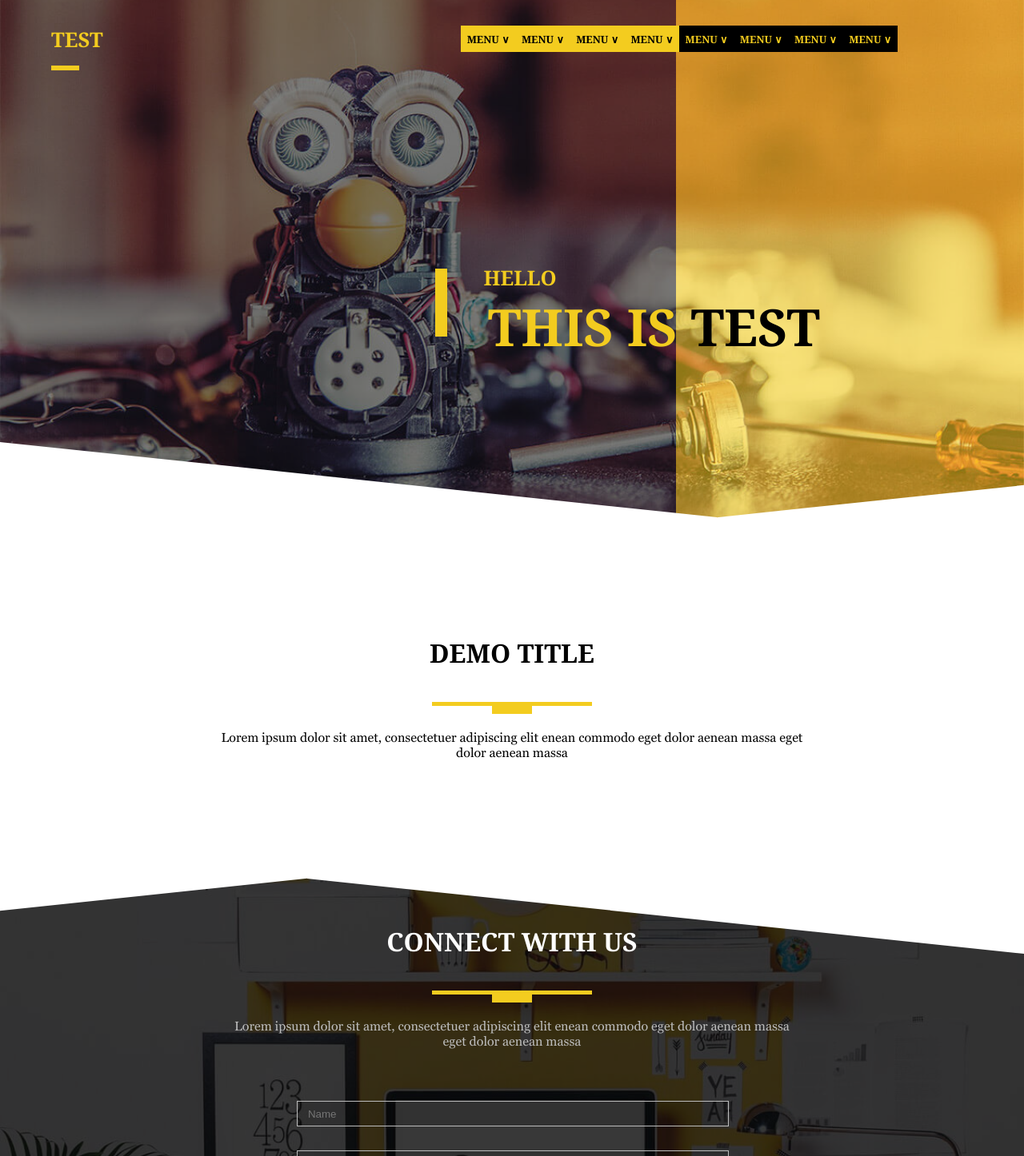
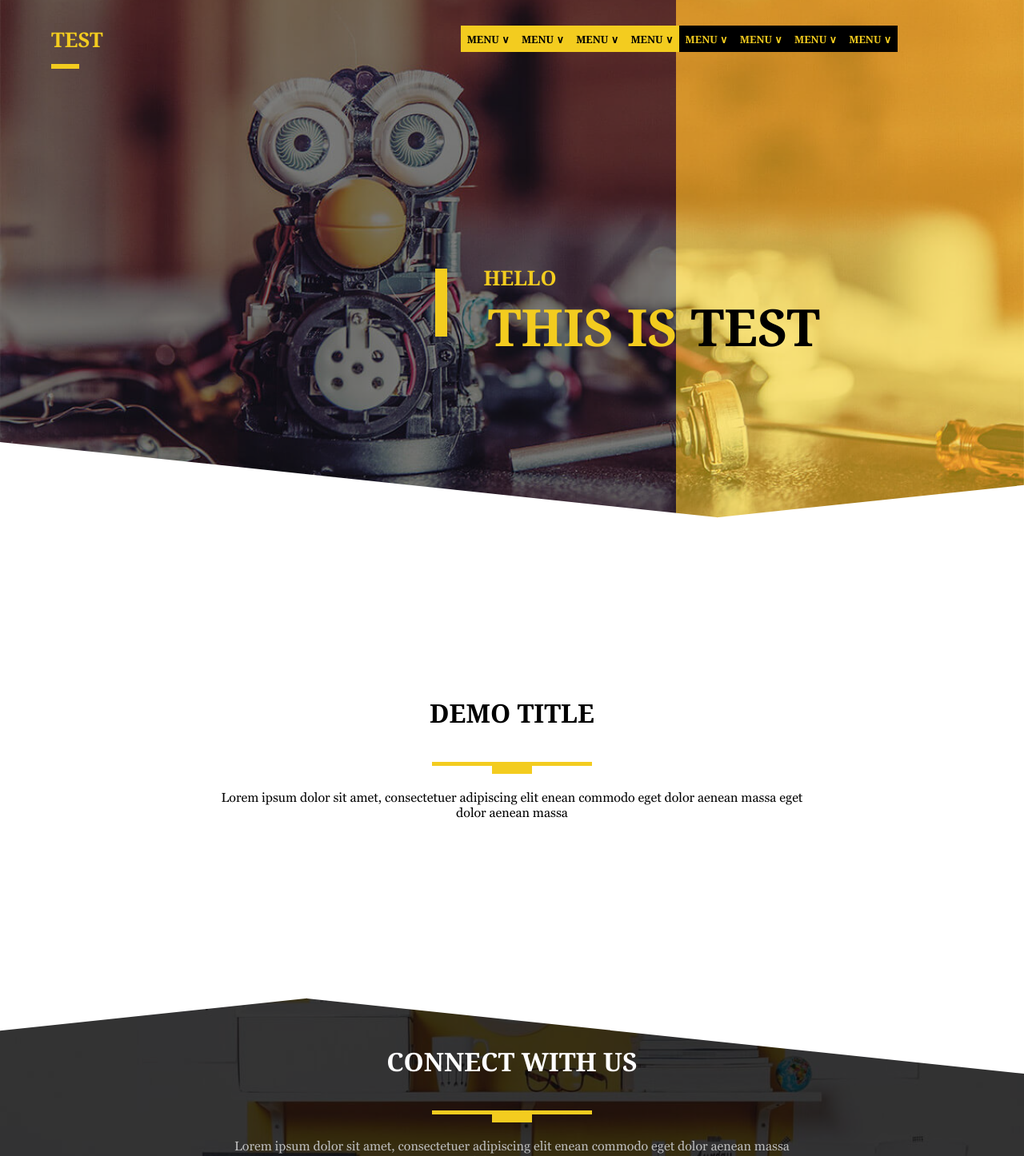
Before and after one commit to uladzimir-yeudakimovich/origami, a plain HTML site: page index.html in a window 1280 px wide. Shown: the top 1446 px of the page at 80% size. Drawn offline with Linux system fonts and the light colour scheme.

```diff
--- a/css/style.css
+++ b/css/style.css
@@ -52,7 +52,7 @@
 
 .decorate-header {
   display: flex;
-  height: 145px;
+  height: 270px;
   margin-top: -70px;
 }
 
@@ -89,8 +89,8 @@
 
 .header-string1 {
   width: 9%;
-  height: 6px;
-  margin-top: 15px;
+  height: 0.5vw;
+  margin-top: 1vw;
   background-color: rgb(243, 204, 31);
 }
 
@@ -217,8 +217,10 @@
   align-items: center;
 }
 
+.information {z-index: 3;}
+
 .information > h1 {
-  margin: 50px auto 0;
+  margin: 0 auto;
   text-align: center;
 }
 
@@ -239,12 +241,12 @@
 .information > p {
   width: 85%;
   text-align: center;
-  margin: 20px auto 50px;
+  margin: 20px auto 0;
 }
 
 .decorate-footer {
   display: flex;
-  height: 145px;
+  height: 270px;
   margin-bottom: -70px;
 }
 
```
Also changed, not shown: 1 other file.
